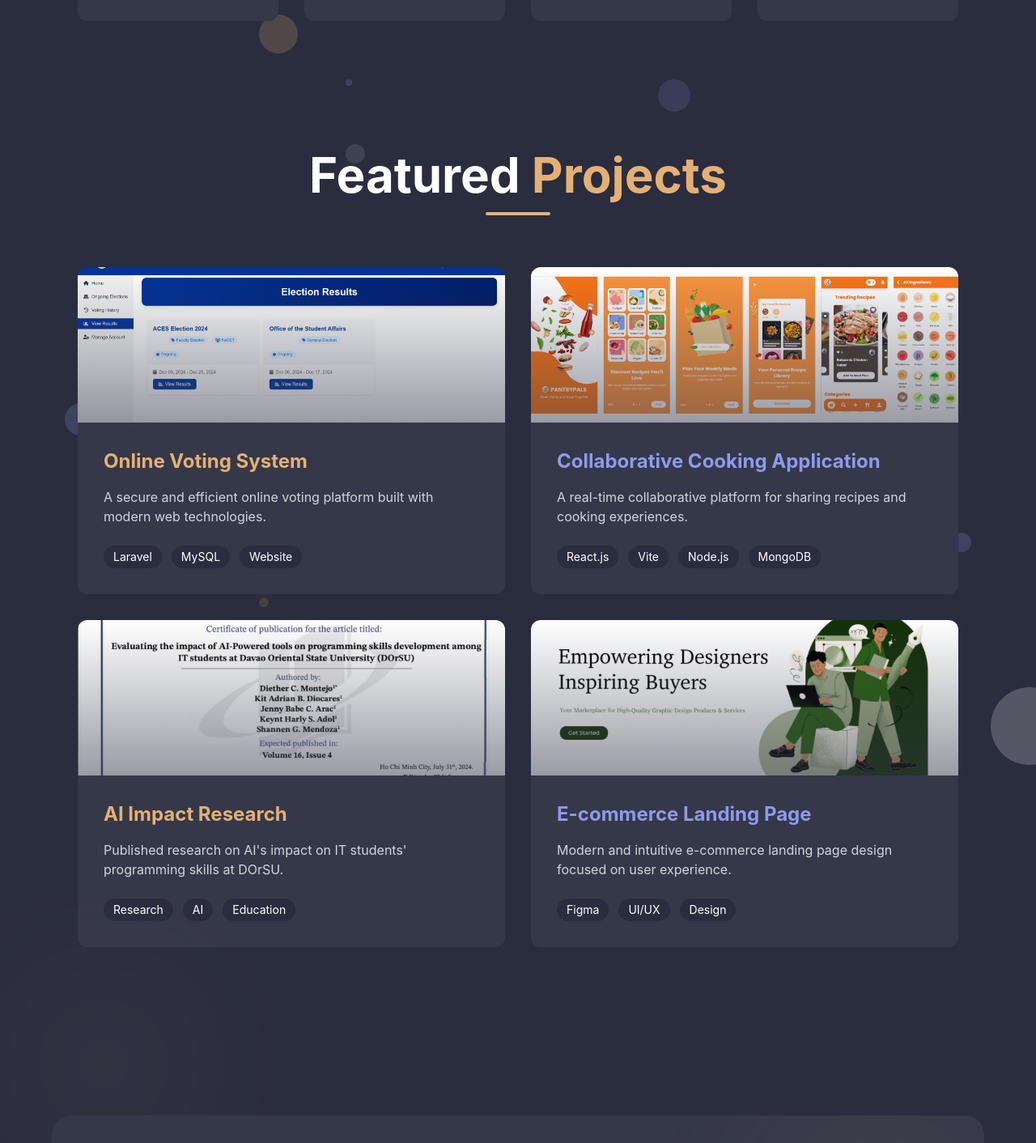
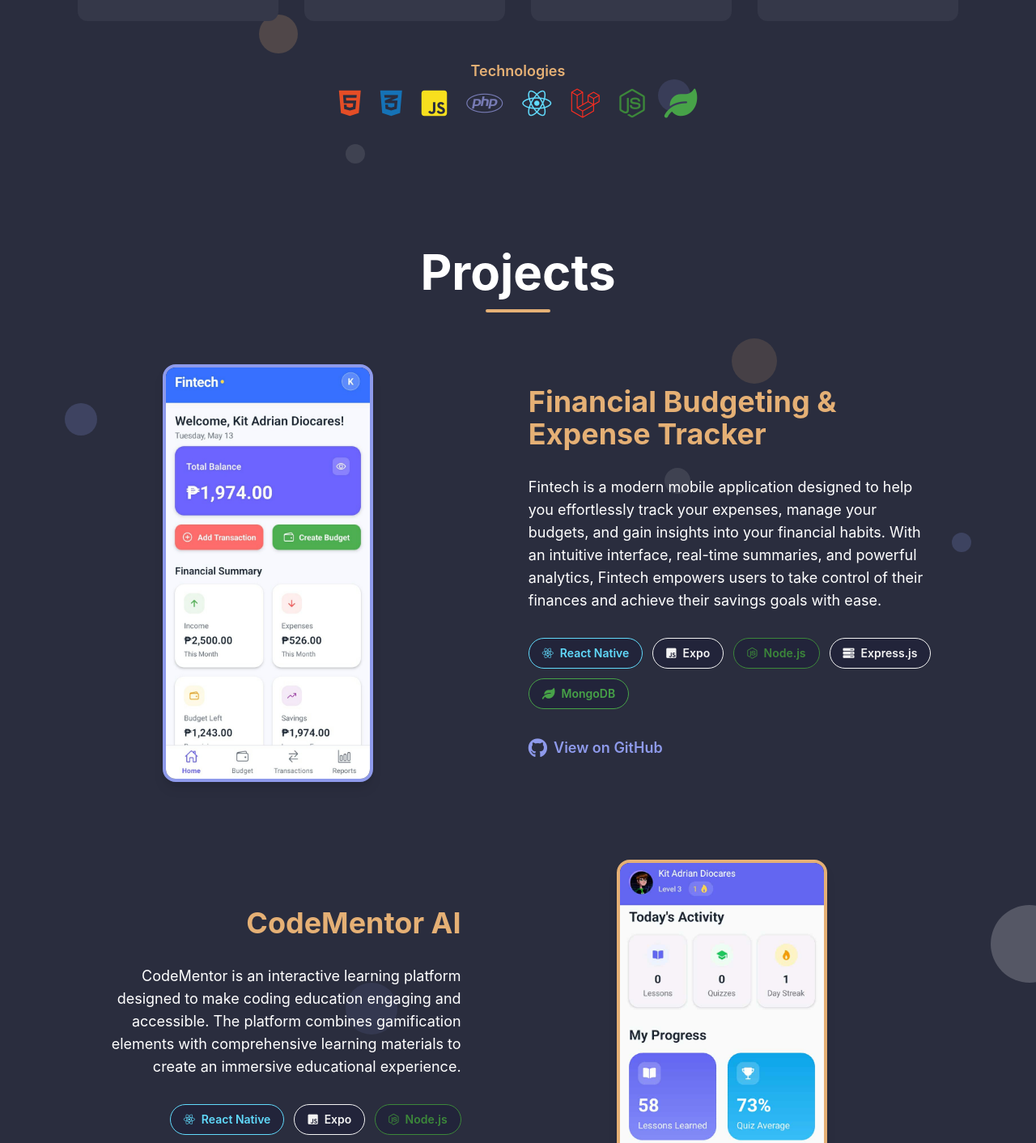
Before and after one commit to flklr-dev/kit.dev, a React (Vite) app: page / in a window 1280 px wide. Shown: the part 1342-2754 px from the top of the page at 81% size. Built offline with nearby package versions, Linux system fonts and the light colour scheme.

Commit message:
Enhance HomeScreen and Navbar components with new project sections, fade-in animations, and improved mobile navigation. Added social icons and updated project descriptions for better user engagement.

```diff
--- a/src/components/HomeScreen.jsx
+++ b/src/components/HomeScreen.jsx
@@ -1,6 +1,8 @@
-import React from 'react';
+import React, { useRef, useEffect, useState } from 'react';
 import { useNavigate } from 'react-router-dom';
 import kitImg from '../assets/kit.jpg';
+import fintechImg from '../assets/images/fintech.jpg';
+import codementorImg from '../assets/images/codementor.jpg';
 
 const HomeScreen = () => {
   const navigate = useNavigate();
@@ -38,6 +40,27 @@
     navigate('/contact');
   };
 
+  // Project fade-in animation hook
+  function useFadeInOnScroll() {
+    const ref = useRef();
+    const [visible, setVisible] = useState(false);
+    useEffect(() => {
+      const observer = new window.IntersectionObserver(
+        ([entry]) => {
+          if (entry.isIntersecting) setVisible(true);
+        },
+        { threshold: 0.2 }
+      );
+      if (ref.current) observer.observe(ref.current);
+      return () => observer.disconnect();
+    }, []);
+    return [ref, visible];
+  }
+
+  // Fade-in hooks for each project
+  const [fintechRef, fintechVisible] = useFadeInOnScroll();
+  const [cmRef, cmVisible] = useFadeInOnScroll();
+
   return (
     <div className="w-full min-h-screen bg-[#2A2D3E] text-white relative overflow-hidden px-4 md:px-8 lg:px-16">
       {/* Main Background Circles */}
@@ -70,25 +93,10 @@
       <div className="absolute top-[245vh] left-1/4 w-12 h-12 bg-[#E5B075] rounded-full opacity-15"></div>
       <div className="absolute top-[250vh] right-20 w-6 h-6 bg-[#8E9AEB] rounded-full opacity-20"></div>
 
-      {/* Super Small Floating Circles */}
-      <div className="absolute top-[100vh] left-1/2 w-4 h-4 bg-white rounded-full opacity-10"></div>
-      <div className="absolute top-[140vh] right-1/2 w-3 h-3 bg-[#E5B075] rounded-full opacity-15"></div>
-      <div className="absolute top-[180vh] left-1/3 w-2 h-2 bg-[#8E9AEB] rounded-full opacity-20"></div>
-      <div className="absolute top-[220vh] right-1/4 w-4 h-4 bg-white rounded-full opacity-10"></div>
-      <div className="absolute top-[260vh] left-1/4 w-3 h-3 bg-[#E5B075] rounded-full opacity-15"></div>
 
-      {/* Medium Circles for Left Side of Main Content */}
-      <div className="absolute top-[55vh] left-20 w-20 h-20 md:w-24 md:h-24 bg-[#E5B075] rounded-full opacity-10"></div>
-      <div className="absolute top-[100vh] -left-5 w-16 h-16 md:w-20 md:h-20 bg-white rounded-full opacity-20"></div>
-      <div className="absolute top-[75vh] left-10 w-24 h-24 md:w-28 md:h-28 bg-[#8E9AEB] rounded-full opacity-15"></div>
-
-      {/* Super Small Accent Circles */}
-      <div className="absolute top-[35vh] left-32 w-3 h-3 bg-white rounded-full opacity-20"></div>
-      <div className="absolute top-[55vh] left-16 w-4 h-4 bg-[#8E9AEB] rounded-full opacity-15"></div>
-      <div className="absolute top-[70vh] left-28 w-2 h-2 bg-[#E5B075] rounded-full opacity-20"></div>
 
       {/* Main Content - Hero Section Redesigned */}
-      <main className="w-full h-screen flex flex-col md:flex-row items-center justify-center mt-14 -mb-10 gap-10 md:gap-0">
+      <main className="w-full h-screen flex flex-col md:flex-row items-center justify-center mt-14 -mb-10 gap-10 md:gap-0 px-4 md:px-8 lg:px-16">
         {/* Left: Text Content */}
         <div className="flex-1 flex flex-col justify-center items-center md:items-start text-center md:text-left space-y-6 md:space-y-8 lg:space-y-10 px-4 md:px-0">
           <p className="text-3xl md:text-4xl lg:text-5xl text-white">Hi! It&apos;s me,</p>
@@ -109,17 +117,26 @@
           </div>
         </div>
         {/* Right: Profile Image - Clean Large Style */}
-        <div className="flex-1 flex justify-center items-center">
+        <div className="flex-1 flex flex-col items-center justify-center">
           <img
             src={kitImg}
             alt="Kit Adrian Profile"
             className="w-80 h-80 md:w-[26rem] md:h-[26rem] object-cover rounded-full border-[10px] border-[#E5B075] bg-[#353849] z-10"
           />
+          {/* Social Icons below image */}
+          <div className="flex gap-6 mt-6">
+            <a href="https://github.com/flklr-dev" target="_blank" rel="noopener noreferrer" className="w-12 h-12 flex items-center justify-center rounded-full bg-[#353849] border-2 border-[#8E9AEB] text-[#8E9AEB] hover:bg-[#8E9AEB] hover:text-[#353849] transition-colors text-2xl shadow">
+              <i className="fab fa-github"></i>
+            </a>
+            <a href="https://linkedin.com/in/kitadrian" target="_blank" rel="noopener noreferrer" className="w-12 h-12 flex items-center justify-center rounded-full bg-[#353849] border-2 border-[#E5B075] text-[#E5B075] hover:bg-[#E5B075] hover:text-[#353849] transition-colors text-2xl shadow">
+              <i className="fab fa-linkedin-in"></i>
+            </a>
+          </div>
         </div>
       </main>
 
       {/* Skills Section */}
-      <section className="w-full py-20 relative z-10">
+      <section id="skills" className="w-full py-20 relative z-10">
         <div className="max-w-[1920px] mx-auto">
         <div className="text-center space-y-4 mb-16">
           <h2 className="text-6xl md:text-6xl font-bold text-center">
@@ -165,102 +182,116 @@
               <p className="text-gray-300">Creating visually stunning designs that communicate and inspire.</p>
             </div>
           </div>
+          {/* Technologies */}
+          <div className="mt-12 flex flex-col items-center">
+            <span className="text-lg font-semibold mb-2 text-[#E5B075]">Technologies</span>
+            <div className="flex gap-6 text-4xl">
+              <i className="fab fa-html5 text-[#E44D26]" title="HTML5"></i>
+              <i className="fab fa-css3-alt text-[#1572B6]" title="CSS3"></i>
+              <i className="fab fa-js-square text-[#F7DF1E]" title="JavaScript"></i>
+              <i className="fab fa-php text-[#777BB4]" title="PHP"></i>
+              <i className="fab fa-react text-[#61DAFB]" title="React"></i>
+              <i className="fab fa-laravel text-[#FF2D20]" title="Laravel"></i>
+              <i className="fab fa-node-js text-[#3C873A]" title="Node.js"></i>
+              <i className="fas fa-leaf text-[#47A248]" title="MongoDB"></i>
+            </div>
+          </div>
         </div>
       </section>
 
-      {/* Featured Projects Section */}
-      <section className="w-full py-20 relative z-10">
-        <div className="max-w-[1920px] mx-auto">
+      {/* Projects Section (scrollable, one at a time) */}
+      <section id="projects" className="w-full py-20 relative z-10">
+        <div className="max-w-[1920px] mx-auto px-4 md:px-8 lg:px-16">
           <div className="text-center space-y-4 mb-16">
             <h2 className="text-4xl md:text-5xl lg:text-6xl font-bold">
-              Featured <span className="text-[#E5B075]">Projects</span>
+              Projects
             </h2>
             <div className="h-1 w-20 bg-[#E5B075] mx-auto rounded-full"></div>
           </div>
-
-          <div className="grid grid-cols-1 md:grid-cols-2 gap-8 px-4 md:px-8">
-            {/* Online Voting System */}
-            <div className="bg-[#353849] rounded-xl overflow-hidden group hover:transform hover:scale-[1.02] transition-all duration-300">
-              <div className="h-48 relative overflow-hidden">
+          {/* Horizontal scrollable projects */}
+          <div className="flex flex-col gap-24">
+            {/* Project 1: Fintech */}
+            <div
+              ref={fintechRef}
+              className={`flex flex-col md:flex-row items-center justify-end gap-20 transition-all duration-700 ease-out ${fintechVisible ? 'opacity-100 scale-100' : 'opacity-0 scale-90'}`}
+            >
+              {/* Image left, smaller */}
+              <div className="flex-1 flex justify-end pr-8 md:pr-16">
                 <img
-                  src="/images/voting-system1.png"
-                  alt="Online Voting System"
-                  className="w-full h-full object-cover group-hover:scale-110 transition-transform duration-300"
+                  src={fintechImg}
+                  alt="Fintech App Preview"
+                  className="w-[220px] h-[440px] md:w-[260px] md:h-[520px] object-cover rounded-2xl shadow-lg border-4 border-[#8E9AEB]"
+                  style={{maxWidth: '100%', height: 'auto'}}
                 />
-                <div className="absolute inset-0 bg-gradient-to-t from-[#353849] to-transparent opacity-50"></div>
               </div>
-              <div className="p-8">
-                <h3 className="text-2xl font-bold mb-4 text-[#E5B075]">Online Voting System</h3>
-                <p className="text-gray-300 mb-6">A secure and efficient online voting platform built with modern web technologies.</p>
-                <div className="flex flex-wrap gap-3">
-                  <span className="px-3 py-1 bg-[#2A2D3E] rounded-full text-sm">Laravel</span>
-                  <span className="px-3 py-1 bg-[#2A2D3E] rounded-full text-sm">MySQL</span>
-                  <span className="px-3 py-1 bg-[#2A2D3E] rounded-full text-sm">Website</span>
+              {/* Description right, larger and more right-aligned */}
+              <div className="flex-[1.5] flex flex-col justify-center items-start gap-6 max-w-2xl ml-4 md:ml-12">
+                <h3 className="text-3xl md:text-4xl font-bold text-[#E5B075] mb-2">Financial Budgeting & Expense Tracker</h3>
+                <p className="text-base md:text-lg lg:text-l text-white leading-relaxed">
+                  Fintech is a modern mobile application designed to help you effortlessly track your expenses, manage your budgets, and gain insights into your financial habits. With an intuitive interface, real-time summaries, and powerful analytics, Fintech empowers users to take control of their finances and achieve their savings goals with ease.
+                </p>
+                <div className="flex flex-wrap gap-3 items-center mt-2">
+                  <span className="flex items-center gap-2 px-4 py-2 bg-[#22243a] rounded-full text-sm font-semibold text-[#61DAFB] border border-[#61DAFB]">
+                    <i className="fab fa-react"></i> React Native
+                  </span>
+                  <span className="flex items-center gap-2 px-4 py-2 bg-[#22243a] rounded-full text-sm font-semibold text-[#f3f3f3] border border-[#f3f3f3]">
+                    <i className="fab fa-js-square"></i> Expo
+                  </span>
+                  <span className="flex items-center gap-2 px-4 py-2 bg-[#22243a] rounded-full text-sm font-semibold text-[#3C873A] border border-[#3C873A]">
+                    <i className="fab fa-node-js"></i> Node.js
+                  </span>
+                  <span className="flex items-center gap-2 px-4 py-2 bg-[#22243a] rounded-full text-sm font-semibold text-[#f3f3f3] border border-[#f3f3f3]">
+                    <i className="fas fa-server"></i> Express.js
+                  </span>
+                  <span className="flex items-center gap-2 px-4 py-2 bg-[#22243a] rounded-full text-sm font-semibold text-[#47A248] border border-[#47A248]">
+                    <i className="fas fa-leaf"></i> MongoDB
+                  </span>
                 </div>
+                <a href="https://github.com/flklr-dev/fintech" target="_blank" rel="noopener noreferrer" className="inline-flex items-center gap-2 text-[#8E9AEB] hover:underline text-lg font-semibold mt-2">
+                  <i className="fab fa-github text-2xl"></i> View on GitHub
+                </a>
               </div>
             </div>
-
-            {/* Collaborative Cooking Application */}
-            <div className="bg-[#353849] rounded-xl overflow-hidden group hover:transform hover:scale-[1.02] transition-all duration-300">
-              <div className="h-48 relative overflow-hidden">
+            {/* Project 2: CodeMentor AI */}
+            <div
+              ref={cmRef}
+              className={`flex flex-col md:flex-row-reverse items-center justify-end gap-20 md:mr-24 transition-all duration-700 ease-out ${cmVisible ? 'opacity-100 scale-100' : 'opacity-0 scale-90'}`}
+            >
+              {/* Image right, smaller */}
+              <div className="flex-1 flex justify-start pl-8 md:pl-16">
                 <img
-                  src="/images/cooking-app1.png"
-                  alt="Collaborative Cooking Application"
-                  className="w-full h-full object-cover group-hover:scale-110 transition-transform duration-300"
+                  src={codementorImg}
+                  alt="CodeMentor App Preview"
+                  className="w-[220px] h-[440px] md:w-[260px] md:h-[520px] object-cover rounded-2xl shadow-lg border-4 border-[#E5B075]"
+                  style={{maxWidth: '100%', height: 'auto'}}
                 />
-                <div className="absolute inset-0 bg-gradient-to-t from-[#353849] to-transparent opacity-50"></div>
               </div>
-              <div className="p-8">
-                <h3 className="text-2xl font-bold mb-4 text-[#8E9AEB]">Collaborative Cooking Application</h3>
-                <p className="text-gray-300 mb-6">A real-time collaborative platform for sharing recipes and cooking experiences.</p>
-                <div className="flex flex-wrap gap-3">
-                  <span className="px-3 py-1 bg-[#2A2D3E] rounded-full text-sm">React.js</span>
-                  <span className="px-3 py-1 bg-[#2A2D3E] rounded-full text-sm">Vite</span>
-                  <span className="px-3 py-1 bg-[#2A2D3E] rounded-full text-sm">Node.js</span>
-                  <span className="px-3 py-1 bg-[#2A2D3E] rounded-full text-sm">MongoDB</span>
+              {/* Description left, larger and more left-aligned */}
+              <div className="flex-[1.5] flex flex-col justify-center items-end gap-6 max-w-2xl mr-4 md:mr-12 text-right">
+                <h3 className="text-3xl md:text-4xl font-bold text-[#E5B075] mb-2">CodeMentor AI</h3>
+                <p className="text-base md:text-lg lg:text-l text-white leading-relaxed">
+                  CodeMentor is an interactive learning platform designed to make coding education engaging and accessible. The platform combines gamification elements with comprehensive learning materials to create an immersive educational experience.
+                </p>
+                <div className="flex flex-wrap gap-3 items-center justify-end mt-2">
+                  <span className="flex items-center gap-2 px-4 py-2 bg-[#22243a] rounded-full text-sm font-semibold text-[#61DAFB] border border-[#61DAFB]">
+                    <i className="fab fa-react"></i> React Native
+                  </span>
+                  <span className="flex items-center gap-2 px-4 py-2 bg-[#22243a] rounded-full text-sm font-semibold text-[#f3f3f3] border border-[#f3f3f3]">
+                    <i className="fab fa-js-square"></i> Expo
+                  </span>
+                  <span className="flex items-center gap-2 px-4 py-2 bg-[#22243a] rounded-full text-sm font-semibold text-[#3C873A] border border-[#3C873A]">
+                    <i className="fab fa-node-js"></i> Node.js
+                  </span>
+                  <span className="flex items-center gap-2 px-4 py-2 bg-[#22243a] rounded-full text-sm font-semibold text-[#f3f3f3] border border-[#f3f3f3]">
+                    <i className="fas fa-server"></i> Express.js
+                  </span>
+                  <span className="flex items-center gap-2 px-4 py-2 bg-[#22243a] rounded-full text-sm font-semibold text-[#47A248] border border-[#47A248]">
+                    <i className="fas fa-leaf"></i> MongoDB
+                  </span>
                 </div>
-              </div>
-            </div>
-
-            {/* Research Project */}
-            <div className="bg-[#353849] rounded-xl overflow-hidden group hover:transform hover:scale-[1.02] transition-all duration-300">
-              <div className="h-48 relative overflow-hidden">
-                <img
-                  src="/images/ai-research.jpg"
-                  alt="AI Impact Research"
-                  className="w-full h-full object-cover group-hover:scale-110 transition-transform duration-300"
-                />
-                <div className="absolute inset-0 bg-gradient-to-t from-[#353849] to-transparent opacity-50"></div>
-              </div>
-              <div className="p-8">
-                <h3 className="text-2xl font-bold mb-4 text-[#E5B075]">AI Impact Research</h3>
-                <p className="text-gray-300 mb-6">Published research on AI's impact on IT students' programming skills at DOrSU.</p>
-                <div className="flex flex-wrap gap-3">
-                  <span className="px-3 py-1 bg-[#2A2D3E] rounded-full text-sm">Research</span>
-                  <span className="px-3 py-1 bg-[#2A2D3E] rounded-full text-sm">AI</span>
-                  <span className="px-3 py-1 bg-[#2A2D3E] rounded-full text-sm">Education</span>
-                </div>
-              </div>
-            </div>
-
-            {/* E-commerce UI/UX */}
-            <div className="bg-[#353849] rounded-xl overflow-hidden group hover:transform hover:scale-[1.02] transition-all duration-300">
-              <div className="h-48 relative overflow-hidden">
-                <img
-                  src="/images/ecommerce-ui.png"
-                  alt="E-commerce Landing Page"
-                  className="w-full h-full object-cover group-hover:scale-110 transition-transform duration-300"
-                />
-                <div className="absolute inset-0 bg-gradient-to-t from-[#353849] to-transparent opacity-50"></div>
-              </div>
-              <div className="p-8">
-                <h3 className="text-2xl font-bold mb-4 text-[#8E9AEB]">E-commerce Landing Page</h3>
-                <p className="text-gray-300 mb-6">Modern and intuitive e-commerce landing page design focused on user experience.</p>
-                <div className="flex flex-wrap gap-3">
-                  <span className="px-3 py-1 bg-[#2A2D3E] rounded-full text-sm">Figma</span>
-                  <span className="px-3 py-1 bg-[#2A2D3E] rounded-full text-sm">UI/UX</span>
-                  <span className="px-3 py-1 bg-[#2A2D3E] rounded-full text-sm">Design</span>
-                </div>
+                <a href="https://github.com/flklr-dev/codementor" target="_blank" rel="noopener noreferrer" className="inline-flex items-center gap-2 text-[#8E9AEB] hover:underline text-lg font-semibold mt-2">
+                  <i className="fab fa-github text-2xl"></i> View on GitHub
+                </a>
               </div>
             </div>
           </div>
--- a/src/components/Navbar.jsx
+++ b/src/components/Navbar.jsx
@@ -1,21 +1,10 @@
-import React, { useState } from 'react';
-import { Link } from 'react-router-dom';
+import React from 'react';
 
 const Navbar = () => {
-  const [isOpen, setIsOpen] = useState(false);
-
   return (
     <nav className="fixed top-0 left-0 right-0 w-full bg-[#2A2D3E] text-white px-6 md:px-12 lg:px-24 z-50">
       <div className="max-w-[1920px] mx-auto py-6 flex items-center justify-between">
-        {/* Mobile Menu Button */}
-        <div className="md:hidden order-1">
-          <button
-            onClick={() => setIsOpen(!isOpen)}
-            className="text-white focus:outline-none"
-          >
-            <i className={`fas ${isOpen ? 'fa-times' : 'fa-bars'} text-xl`}></i>
-          </button>
-        </div>
+        {/* No mobile menu button, icons removed */}
 
         {/* Logo/Name - Centered on mobile */}
         <div className="text-xl font-semibold whitespace-nowrap text-center flex-1 md:flex-none md:text-left order-2 md:order-1">
@@ -24,42 +13,22 @@
 
         {/* Desktop Navigation */}
         <div className="hidden md:flex items-center gap-8 md:gap-16 lg:gap-20 ml-4 md:ml-8 lg:ml-12 order-3">
-          <Link to="/" className="text-white hover:text-[#E5B075]">Home</Link>
-          <Link to="/about" className="text-white hover:text-[#E5B075] whitespace-nowrap">About Me</Link>
-          <Link to="/portfolio" className="text-white hover:text-[#E5B075]">Portfolio</Link>
-          <Link to="/contact" className="text-white hover:text-[#E5B075]">Contact</Link>
-
-          <div className="flex items-center gap-6">
-            <a href="https://facebook.com/kitadrian31" target="_blank" rel="noopener noreferrer" className="text-white hover:text-[#E5B075]">
-              <i className="fab fa-facebook"></i>
-            </a>
-            <a href="mailto:kitadriand@gmail.com" className="text-white hover:text-[#E5B075]">
-              <i className="fas fa-envelope"></i>
-            </a>
-            <a href="https://github.com/flklr-dev" target="_blank" rel="noopener noreferrer" className="text-white hover:text-[#E5B075]">
-              <i className="fab fa-github"></i>
-            </a>
-          </div>
+          <a href="#" className="text-white hover:text-[#E5B075]">Home</a>
+          <a href="#skills" className="text-white hover:text-[#E5B075] whitespace-nowrap">Skills</a>
+          <a href="#projects" className="text-white hover:text-[#E5B075]">Projects</a>
+          <a href="#contact">
+            <button className="ml-4 px-6 py-2 bg-[#E5B075] text-[#2A2D3E] font-semibold rounded-lg shadow hover:bg-[#d39a60] transition-all duration-300">Contact Me</button>
+          </a>
         </div>
 
         {/* Mobile Navigation Menu */}
-        <div className={`${isOpen ? 'flex' : 'hidden'} md:hidden fixed top-[80px] left-0 right-0 bg-[#2A2D3E] flex-col items-center py-4 shadow-lg order-4`}>
-          <Link to="/" className="text-white hover:text-[#E5B075] py-3">Home</Link>
-          <Link to="/about" className="text-white hover:text-[#E5B075] py-3">About Me</Link>
-          <Link to="/portfolio" className="text-white hover:text-[#E5B075] py-3">Portfolio</Link>
-          <Link to="/contact" className="text-white hover:text-[#E5B075] py-3">Contact</Link>
-
-          <div className="flex items-center gap-6 mt-4 pt-4 border-t border-gray-700 w-full justify-center">
-            <a href="https://facebook.com/kitadrian31" target="_blank" rel="noopener noreferrer" className="text-white hover:text-[#E5B075]">
-              <i className="fab fa-facebook"></i>
-            </a>
-            <a href="mailto:kitadriand@gmail.com" className="text-white hover:text-[#E5B075]">
-              <i className="fas fa-envelope"></i>
-            </a>
-            <a href="https://github.com/flklr-dev" target="_blank" rel="noopener noreferrer" className="text-white hover:text-[#E5B075]">
-              <i className="fab fa-github"></i>
-            </a>
-          </div>
+        <div className="hidden md:hidden fixed top-[80px] left-0 right-0 bg-[#2A2D3E] flex-col items-center py-4 shadow-lg order-4">
+          <a href="#" className="text-white hover:text-[#E5B075] py-3">Home</a>
+          <a href="#skills" className="text-white hover:text-[#E5B075] py-3">Skills</a>
+          <a href="#projects" className="text-white hover:text-[#E5B075] py-3">Projects</a>
+          <a href="#contact" className="w-full flex justify-center">
+            <button className="mt-4 px-6 py-2 bg-[#E5B075] text-[#2A2D3E] font-semibold rounded-lg shadow hover:bg-[#d39a60] transition-all duration-300 w-4/5">Contact Me</button>
+          </a>
         </div>
       </div>
     </nav>
```
Also changed, not shown: src/assets/images/codementor.jpg (added), src/assets/images/fintech.jpg (added).
